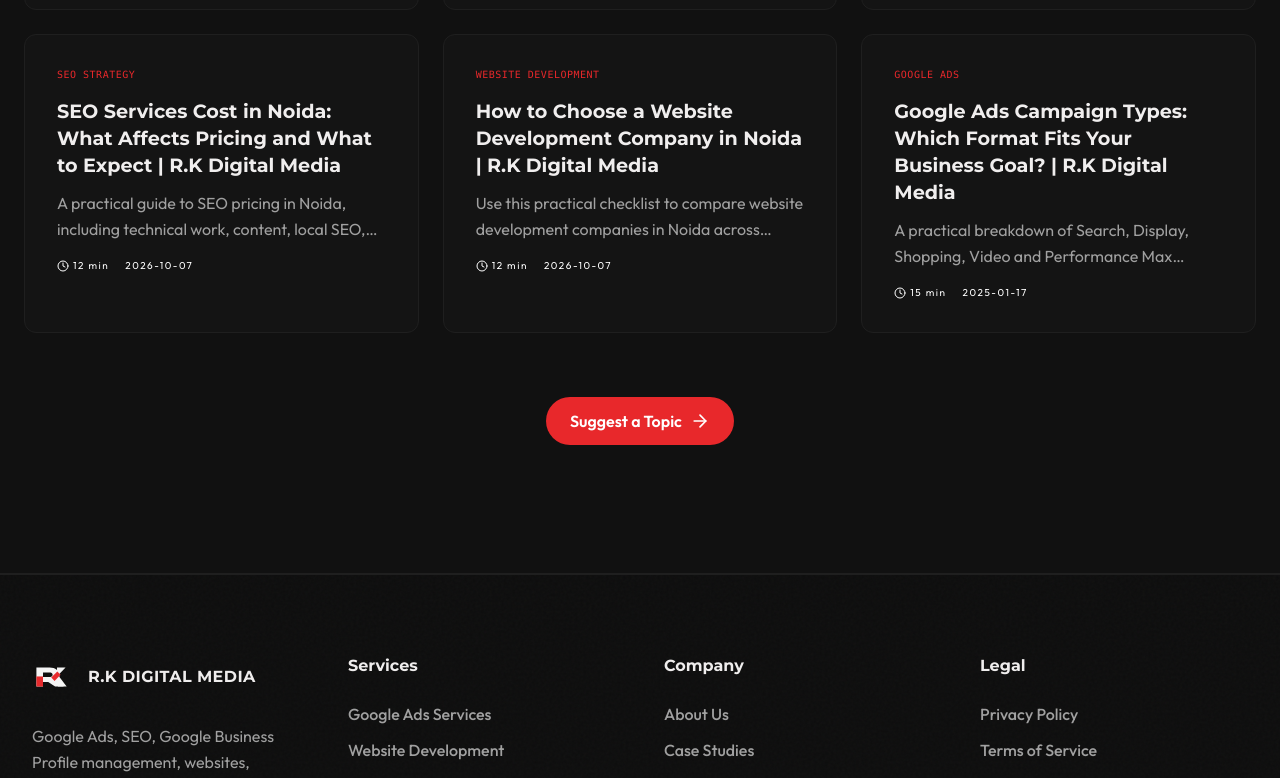
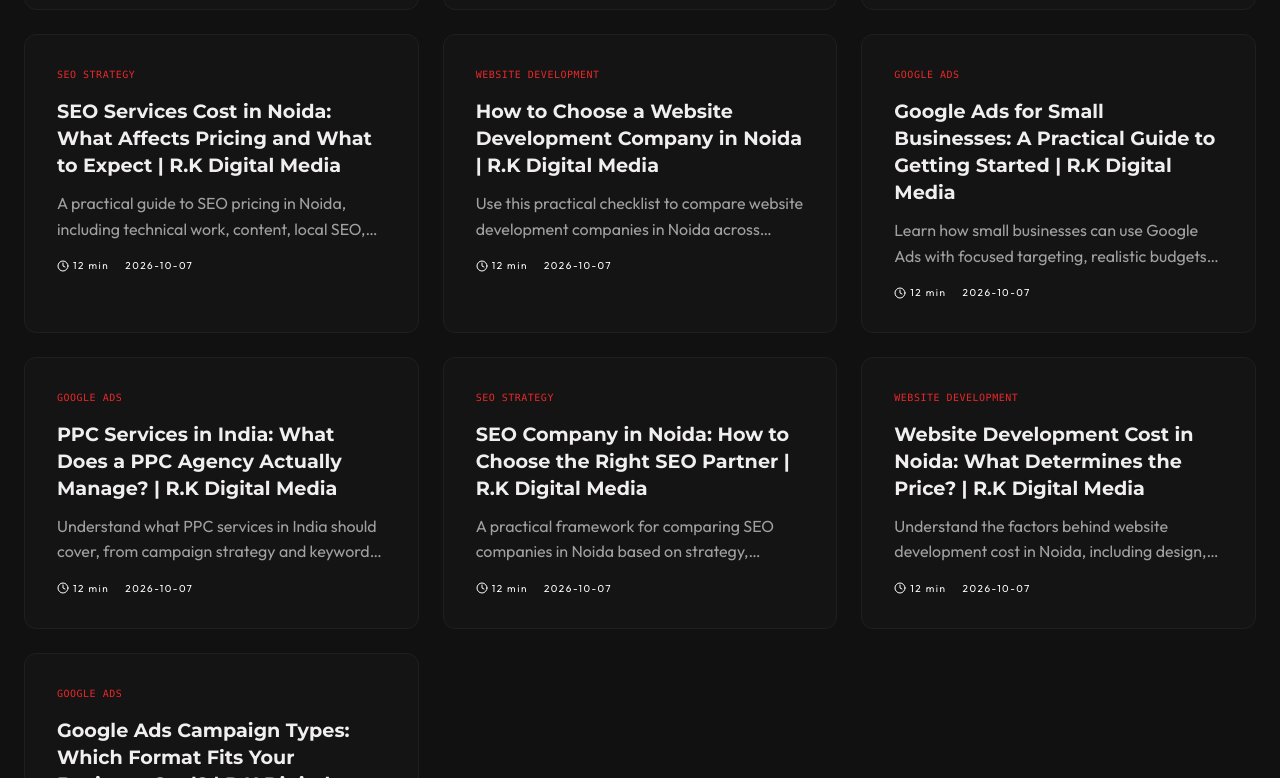
Before and after one commit to rohit-kumar-seo-repo/rkdigitalmedia, a Next.js app: page /insights in a window 1280 px wide. Shown: the part 1462-2240 px from the top of the page. Built offline with nearby package versions, Linux system fonts and the light colour scheme; no server answers.

Commit message:
seo: add next commercial content cluster

```diff
--- a/src/app/insights/blog-posts.ts
+++ b/src/app/insights/blog-posts.ts
@@ -102,6 +102,43 @@ const blogPosts = [
     date: '2026-10-07',
     keywords: ['website development company Noida', 'website development company in Noida', 'web development company Noida', 'website developer Noida'],
   },
+
+  {
+    slug: 'google-ads-for-small-businesses',
+    title: 'Google Ads for Small Businesses: A Practical Guide to Getting Started | R.K Digital Media',
+    excerpt: 'Learn how small businesses can use Google Ads with focused targeting, realistic budgets, conversion tracking and a simple optimisation process.',
+    category: 'Google Ads',
+    readTime: '12 min',
+    date: '2026-10-07',
+    keywords: ['Google Ads for small businesses', 'Google Ads small business India', 'PPC for small business', 'small business Google Ads'],
+  },
+  {
+    slug: 'ppc-services-india',
+    title: 'PPC Services in India: What Does a PPC Agency Actually Manage? | R.K Digital Media',
+    excerpt: 'Understand what PPC services in India should cover, from campaign strategy and keyword management to conversion tracking, optimisation and reporting.',
+    category: 'Google Ads',
+    readTime: '12 min',
+    date: '2026-10-07',
+    keywords: ['PPC services in India', 'PPC agency India', 'PPC management services', 'pay per click services India'],
+  },
+  {
+    slug: 'seo-company-noida-how-to-choose',
+    title: 'SEO Company in Noida: How to Choose the Right SEO Partner | R.K Digital Media',
+    excerpt: 'A practical framework for comparing SEO companies in Noida based on strategy, technical SEO, content, local search, reporting and business outcomes.',
+    category: 'SEO Strategy',
+    readTime: '12 min',
+    date: '2026-10-07',
+    keywords: ['SEO company in Noida', 'SEO company Noida', 'best SEO company in Noida', 'SEO agency Noida'],
+  },
+  {
+    slug: 'website-development-cost-noida',
+    title: 'Website Development Cost in Noida: What Determines the Price? | R.K Digital Media',
+    excerpt: 'Understand the factors behind website development cost in Noida, including design, pages, technology, integrations, SEO, performance and ongoing support.',
+    category: 'Website Development',
+    readTime: '12 min',
+    date: '2026-10-07',
+    keywords: ['website development cost Noida', 'website development price Noida', 'website cost Noida', 'web development cost Noida'],
+  },
   {
     slug: 'google-ads-campaign-types',
     title: 'Google Ads Campaign Types: Which Format Fits Your Business Goal? | R.K Digital Media',
```
